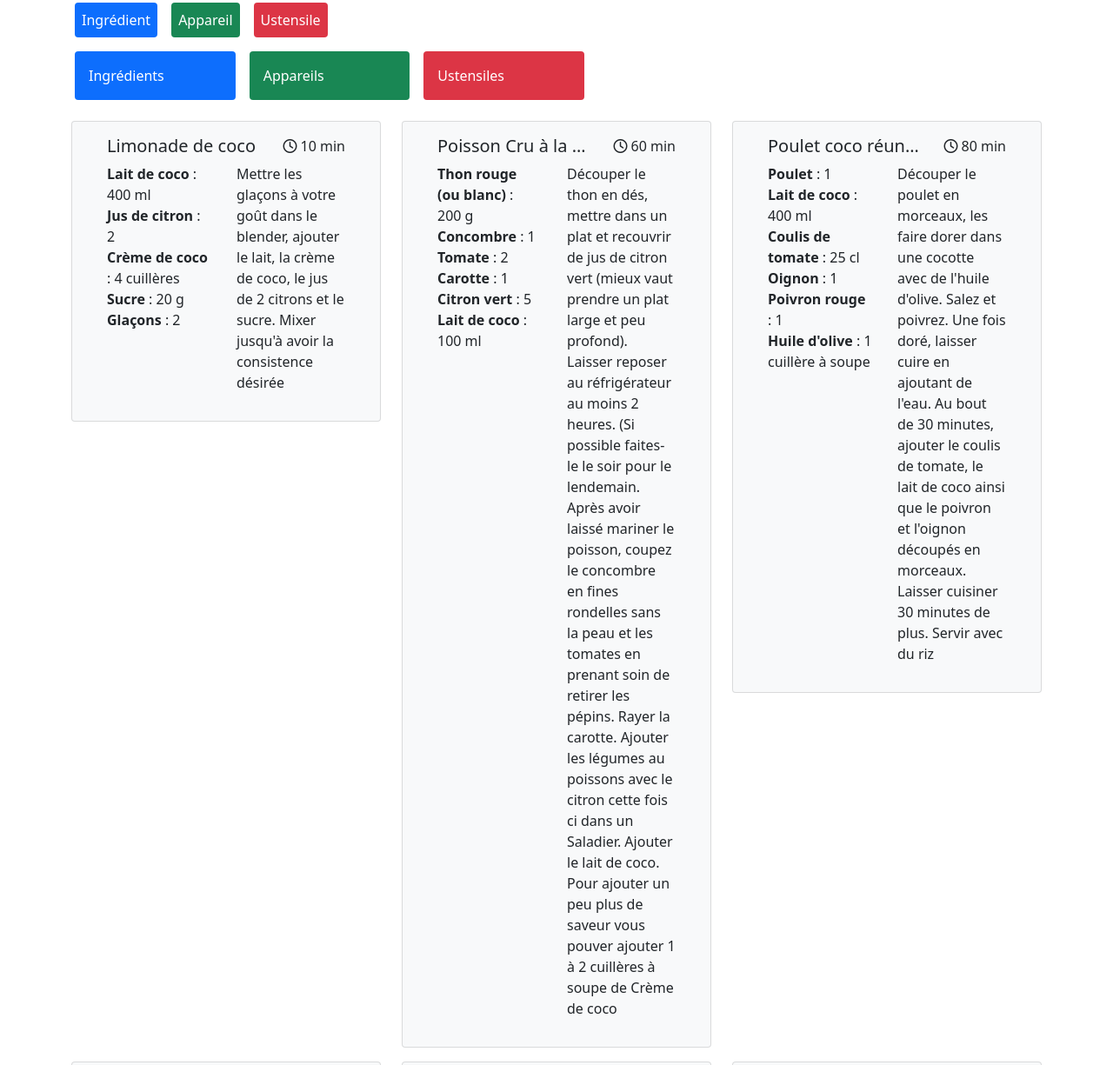
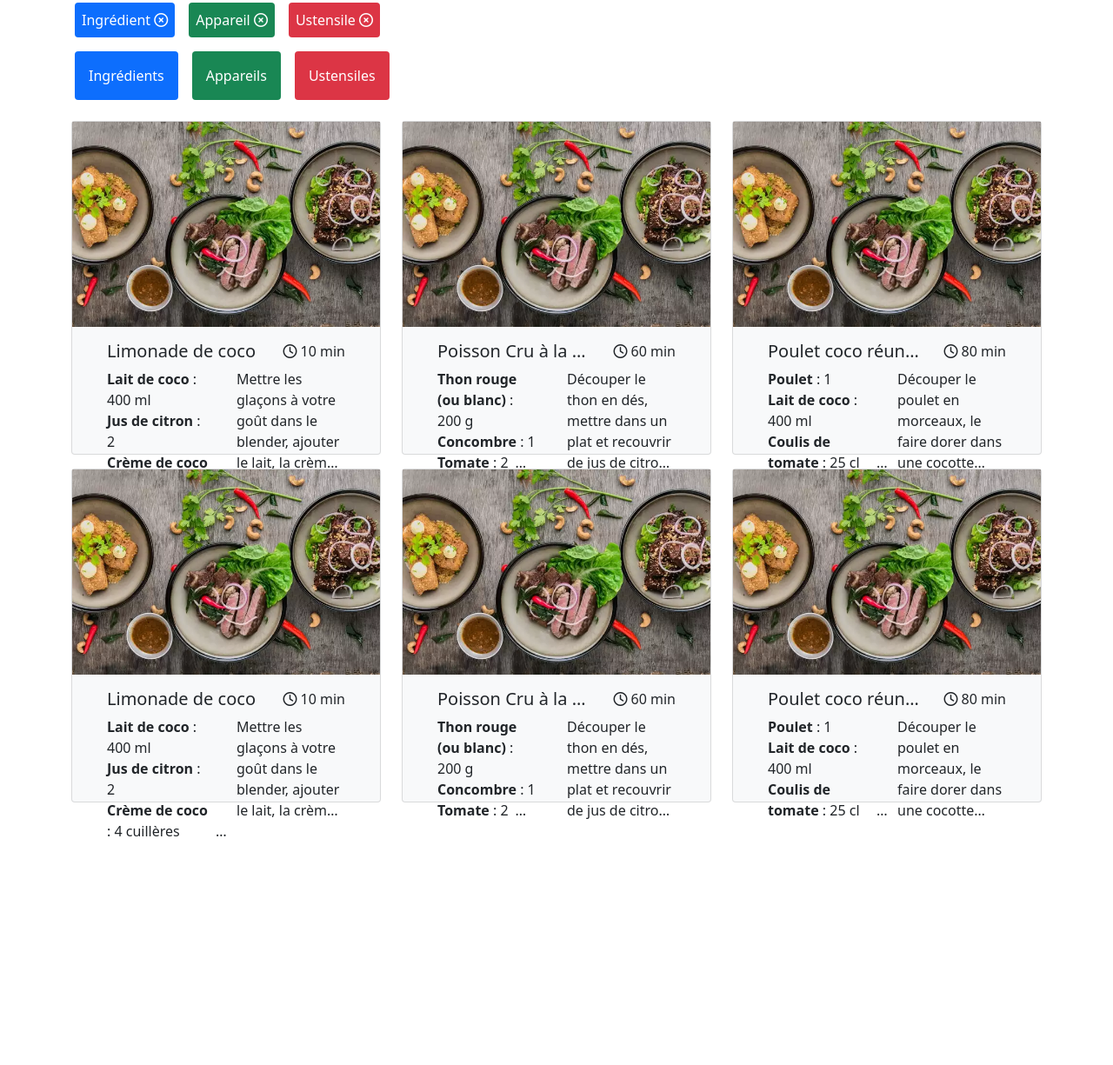
Before and after one commit to kevin-junger/kevinjunger_7_08112021, a website: page index.html in a window 1280 px wide. Shown: the part 210-1435 px from the top of the page at 87% size. After the commit the page ends 1210 px from the top, so only its background shows below. Drawn offline with nearby package versions, Linux system fonts and the light colour scheme.

Commit message:
💄 cards: temporary ui

```diff
--- a/index.html
+++ b/index.html
@@ -14,10 +14,10 @@
       integrity="sha384-1BmE4kWBq78iYhFldvKuhfTAU6auU8tT94WrHftjDbrCEXSU1oBoqyl2QvZ6jIW3"
       crossorigin="anonymous"
     />
-    <script type="module" src="app/main.js"></script>
+    <link rel="stylesheet" href="public/css/style.css" />
   </head>
   <body>
-    <header class="container-xl">
+    <header class="container-sm container-md container-lg container-xl">
       <nav class="row justify-content-center my-4">
         <div class="col-auto">
           <a href="index.html"><img src="public/img/logo.png" alt="" /></a>
@@ -45,28 +45,28 @@
       </section>
       <section class="row mb-3 mx-1">
         <div class="col-auto p-2 me-3 text-white bg-primary rounded">
-          Ingrédient
+          Ingrédient <i class="far fa-times-circle"></i>
         </div>
         <div class="col-auto p-2 me-3 text-white bg-success rounded">
-          Appareil
+          Appareil <i class="far fa-times-circle"></i>
         </div>
-        <div class="col-auto p-2 text-white bg-danger rounded">Ustensile</div>
+        <div class="col-auto p-2 text-white bg-danger rounded">Ustensile <i class="far fa-times-circle"></i></div>
       </section>
       <section class="row mb-4 mx-1">
-        <div class="col-2 p-3 me-3 text-white bg-primary rounded">
+        <div class="col-auto p-3 me-3 text-white bg-primary rounded">
           Ingrédients
         </div>
-        <div class="col-2 p-3 me-3 text-white bg-success rounded">
+        <div class="col-auto p-3 me-3 text-white bg-success rounded">
           Appareils
         </div>
-        <div class="col-2 p-3 text-white bg-danger rounded">Ustensiles</div>
+        <div class="col-auto p-3 text-white bg-danger rounded">Ustensiles</div>
       </section>
     </header>
-    <main class="container-xl">
-      <section class="row">
-        <div class="col-lg-6 col-xl-4">
+    <main class="container-sm container-md container-lg container-xl">
+      <section class="row vh-100">
+        <div class="d-flex h-50 col-sm-12 col-md-6 col-lg-6 col-xl-4">
           <figure class="bg-light card">
-            <img src="" alt="" />
+            <img src="public/img/placeholder.webp" alt="" />
             <figcaption class="card-body">
               <div class="container-fluid">
                 <div class="row">
@@ -94,18 +94,16 @@
                     </li>
                   </ul>
                   <p class="col-sm-6">
-                    Mettre les glaçons à votre goût dans le blender, ajouter le
-                    lait, la crème de coco, le jus de 2 citrons et le sucre.
-                    Mixer jusqu'à avoir la consistence désirée
+                    Mettre les glaçons à votre goût dans le blender, ajouter le lait, la crème de coco, le jus de 2 citrons et le sucre. Mixer jusqu'à avoir la consistence désirée.
                   </p>
                 </div>
               </div>
             </figcaption>
           </figure>
         </div>
-        <div class="col-lg-6 col-xl-4">
+        <div class="d-flex h-50 col-sm-12 col-md-6 col-lg-6 col-xl-4">
           <figure class="bg-light card">
-            <img src="" alt="" />
+            <img src="public/img/placeholder.webp" alt="" />
             <figcaption class="card-body">
               <div class="container-fluid">
                 <div class="row">
@@ -138,26 +136,16 @@
                     </li>
                   </ul>
                   <p class="col-sm-6">
-                    Découper le thon en dés, mettre dans un plat et recouvrir de
-                    jus de citron vert (mieux vaut prendre un plat large et peu
-                    profond). Laisser reposer au réfrigérateur au moins 2
-                    heures. (Si possible faites-le le soir pour le lendemain.
-                    Après avoir laissé mariner le poisson, coupez le concombre
-                    en fines rondelles sans la peau et les tomates en prenant
-                    soin de retirer les pépins. Rayer la carotte. Ajouter les
-                    légumes au poissons avec le citron cette fois ci dans un
-                    Saladier. Ajouter le lait de coco. Pour ajouter un peu plus
-                    de saveur vous pouver ajouter 1 à 2 cuillères à soupe de
-                    Crème de coco
+                    Découper le thon en dés, mettre dans un plat et recouvrir de jus de citron vert (mieux vaut prendre un plat large et peu profond). Laisser reposer au réfrigérateur au moins 2 heures. Si possible faites-le le soir pour le lendemain. Après avoir laissé mariner le poisson, coupez le concombre en fines rondelles sans la peau et les tomates en prenant soin de retirer les pépins. Rayer la carotte. Ajouter les légumes au poissons avec le citron cette fois ci dans un daladier. Ajouter le lait de coco. Pour ajouter un peu plus de saveur vous pouver ajouter 1 à 2 cuillères à soupe de crème de coco.
                   </p>
                 </div>
               </div>
             </figcaption>
           </figure>
         </div>
-        <div class="col-lg-6 col-xl-4">
+        <div class="d-flex h-50 col-sm-12 col-md-6 col-lg-6 col-xl-4">
           <figure class="bg-light card">
-            <img src="" alt="" />
+            <img src="public/img/placeholder.webp" alt="" />
             <figcaption class="card-body">
               <div class="container-fluid">
                 <div class="row">
@@ -190,21 +178,16 @@
                     </li>
                   </ul>
                   <p class="col-sm-6">
-                    Découper le poulet en morceaux, les faire dorer dans une
-                    cocotte avec de l'huile d'olive. Salez et poivrez. Une fois
-                    doré, laisser cuire en ajoutant de l'eau. Au bout de 30
-                    minutes, ajouter le coulis de tomate, le lait de coco ainsi
-                    que le poivron et l'oignon découpés en morceaux. Laisser
-                    cuisiner 30 minutes de plus. Servir avec du riz
+                    Découper le poulet en morceaux, le faire dorer dans une cocotte avec de l'huile d'olive. Salez et poivrez. Une fois doré, laisser cuire en ajoutant de l'eau. Au bout de 30 minutes, ajouter le coulis de tomate, le lait de coco ainsi que le poivron et l'oignon découpés en morceaux. Laisser cuisiner 30 minutes de plus. Servir avec du riz.
                   </p>
                 </div>
               </div>
             </figcaption>
           </figure>
         </div>
-        <div class="col-lg-6 col-xl-4">
+        <div class="d-flex h-50 col-sm-12 col-md-6 col-lg-6 col-xl-4">
           <figure class="bg-light card">
-            <img src="" alt="" />
+            <img src="public/img/placeholder.webp" alt="" />
             <figcaption class="card-body">
               <div class="container-fluid">
                 <div class="row">
@@ -232,18 +215,16 @@
                     </li>
                   </ul>
                   <p class="col-sm-6">
-                    Mettre les glaçons à votre goût dans le blender, ajouter le
-                    lait, la crème de coco, le jus de 2 citrons et le sucre.
-                    Mixer jusqu'à avoir la consistence désirée
+                    Mettre les glaçons à votre goût dans le blender, ajouter le lait, la crème de coco, le jus de 2 citrons et le sucre. Mixer jusqu'à avoir la consistence désirée.
                   </p>
                 </div>
               </div>
             </figcaption>
           </figure>
         </div>
-        <div class="col-lg-6 col-xl-4">
+        <div class="d-flex h-50 col-sm-12 col-md-6 col-lg-6 col-xl-4">
           <figure class="bg-light card">
-            <img src="" alt="" />
+            <img src="public/img/placeholder.webp" alt="" />
             <figcaption class="card-body">
               <div class="container-fluid">
                 <div class="row">
@@ -276,26 +257,16 @@
                     </li>
                   </ul>
                   <p class="col-sm-6">
-                    Découper le thon en dés, mettre dans un plat et recouvrir de
-                    jus de citron vert (mieux vaut prendre un plat large et peu
-                    profond). Laisser reposer au réfrigérateur au moins 2
-                    heures. (Si possible faites-le le soir pour le lendemain.
-                    Après avoir laissé mariner le poisson, coupez le concombre
-                    en fines rondelles sans la peau et les tomates en prenant
-                    soin de retirer les pépins. Rayer la carotte. Ajouter les
-                    légumes au poissons avec le citron cette fois ci dans un
-                    Saladier. Ajouter le lait de coco. Pour ajouter un peu plus
-                    de saveur vous pouver ajouter 1 à 2 cuillères à soupe de
-                    Crème de coco
+                    Découper le thon en dés, mettre dans un plat et recouvrir de jus de citron vert (mieux vaut prendre un plat large et peu profond). Laisser reposer au réfrigérateur au moins 2 heures. Si possible faites-le le soir pour le lendemain. Après avoir laissé mariner le poisson, coupez le concombre en fines rondelles sans la peau et les tomates en prenant soin de retirer les pépins. Rayer la carotte. Ajouter les légumes au poissons avec le citron cette fois ci dans un daladier. Ajouter le lait de coco. Pour ajouter un peu plus de saveur vous pouver ajouter 1 à 2 cuillères à soupe de crème de coco.
                   </p>
                 </div>
               </div>
             </figcaption>
           </figure>
         </div>
-        <div class="col-lg-6 col-xl-4">
+        <div class="d-flex h-50 col-sm-12 col-md-6 col-lg-6 col-xl-4">
           <figure class="bg-light card">
-            <img src="" alt="" />
+            <img src="public/img/placeholder.webp" alt="" />
             <figcaption class="card-body">
               <div class="container-fluid">
                 <div class="row">
@@ -328,12 +299,7 @@
                     </li>
                   </ul>
                   <p class="col-sm-6">
-                    Découper le poulet en morceaux, les faire dorer dans une
-                    cocotte avec de l'huile d'olive. Salez et poivrez. Une fois
-                    doré, laisser cuire en ajoutant de l'eau. Au bout de 30
-                    minutes, ajouter le coulis de tomate, le lait de coco ainsi
-                    que le poivron et l'oignon découpés en morceaux. Laisser
-                    cuisiner 30 minutes de plus. Servir avec du riz
+                    Découper le poulet en morceaux, le faire dorer dans une cocotte avec de l'huile d'olive. Salez et poivrez. Une fois doré, laisser cuire en ajoutant de l'eau. Au bout de 30 minutes, ajouter le coulis de tomate, le lait de coco ainsi que le poivron et l'oignon découpés en morceaux. Laisser cuisiner 30 minutes de plus. Servir avec du riz.
                   </p>
                 </div>
               </div>
@@ -347,5 +313,6 @@
       integrity="sha384-ka7Sk0Gln4gmtz2MlQnikT1wXgYsOg+OMhuP+IlRH9sENBO0LRn5q+8nbTov4+1p"
       crossorigin="anonymous"
     ></script>
+    <script type="module" src="app/main.js"></script>
   </body>
 </html>
--- /dev/null
+++ b/public/css/style.css
@@ -0,0 +1,12 @@
+.card-body p, .card-body ul {
+  height: 100% !important;
+  overflow: hidden;
+  display: -webkit-box;
+  -webkit-box-orient: vertical;
+}
+.card-body p {
+  -webkit-line-clamp: 5;
+}
+.card-body ul {
+  -webkit-line-clamp: 3;
+}
```
Also changed, not shown: public/img/placeholder.webp (added).
